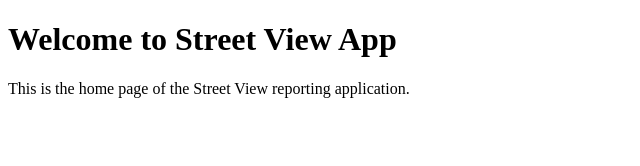
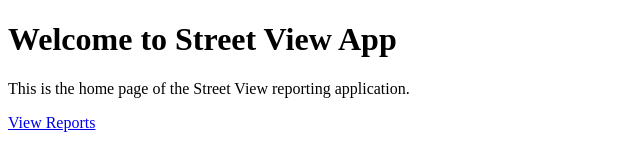
Before and after one commit to Masana807/streetview-app, a plain HTML site: page static/index.html in a window 1280 px wide. Shown: the whole page, without its empty margins (0-640 px from the left). Drawn offline with Linux system fonts and the light colour scheme.

Commit message:
Add index.html

```diff
--- a/static/index.html
+++ b/static/index.html
@@ -8,5 +8,6 @@
 <body>
     <h1>Welcome to Street View App</h1>
     <p>This is the home page of the Street View reporting application.</p>
+    <a href="/reports">View Reports</a>
 </body>
 </html>
```
